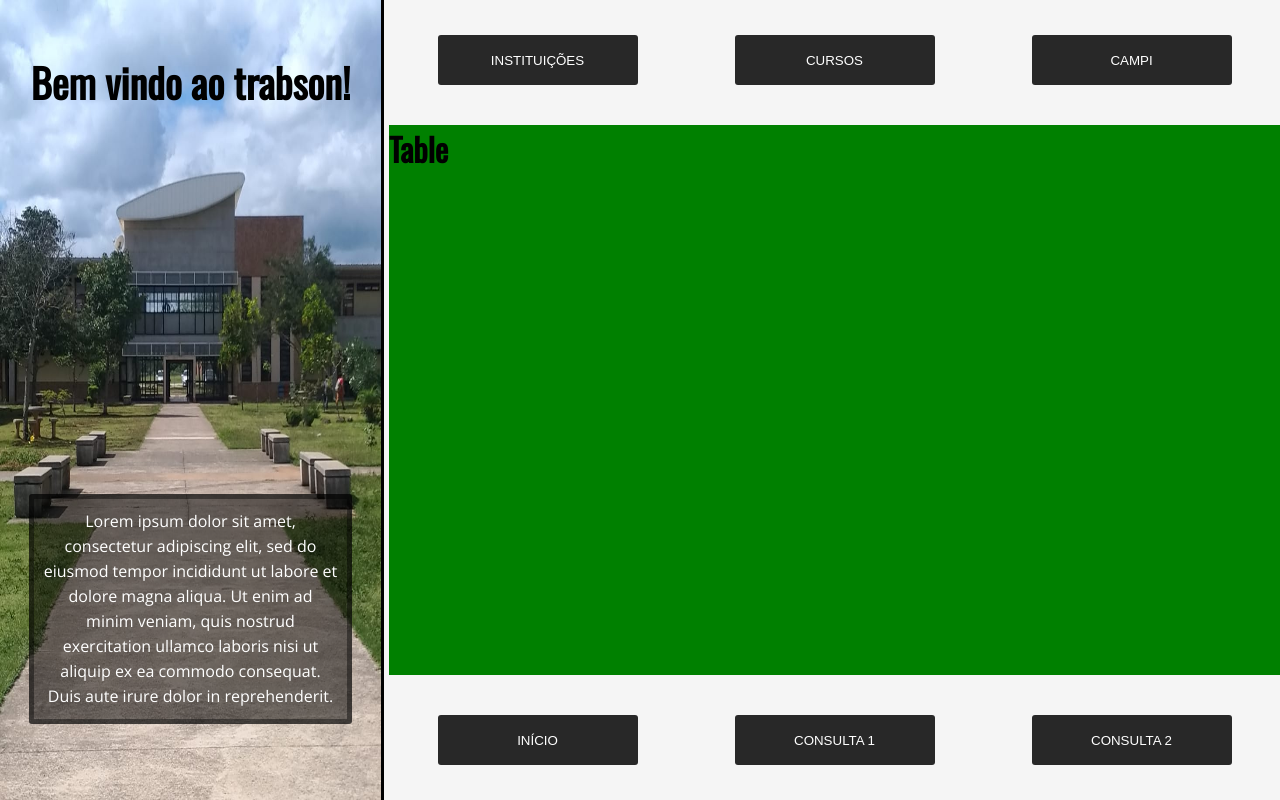
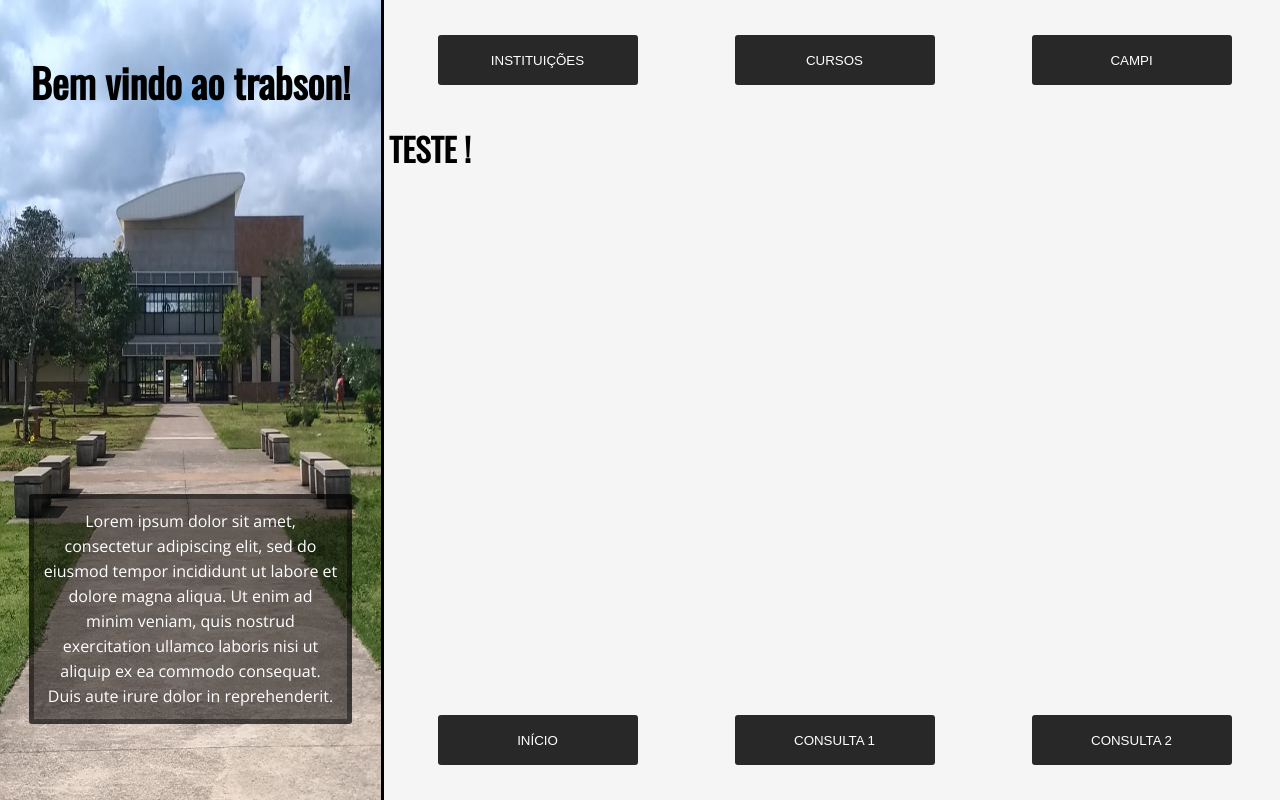
Before and after one commit to devNatron/integradoWEB, a React (Create React App) app in the folder app/: page / in a window 1280 px wide. Built offline with nearby package versions, Linux system fonts and the light colour scheme.

Commit message:
Adicionado React-Router

```diff
--- a/app/package.json
+++ b/app/package.json
@@ -5,6 +5,8 @@
   "dependencies": {
     "react": "^16.8.6",
     "react-dom": "^16.8.6",
+    "react-router": "^5.0.0",
+    "react-router-dom": "^5.0.0",
     "react-scripts": "3.0.0"
   },
   "scripts": {
--- a/app/src/App.js
+++ /dev/null
@@ -1,17 +0,0 @@
-import React from 'react';
-
-import Menu from './components/Templates/Menu'
-import Table from './components/Templates/Table'
-import Nav from './components/Templates/Nav'
-import InfoBar from './components/Templates/InfoBar'
-
-import DarkButton from './components/Utils/DarkButton'
-import "./app.css"
-
-export default () =>
-    <div className="app">
-      <InfoBar></InfoBar>
-      <Menu></Menu>
-      <Table></Table>
-      <Nav></Nav>
-    </div>
--- /dev/null
+++ b/app/src/components/Home/index.js
@@ -0,0 +1,5 @@
+import React from 'react'
+
+export default () => (
+    <h1>TESTE !</h1>
+)
--- a/app/src/index.js
+++ b/app/src/index.js
@@ -1,5 +1,5 @@
 import React from 'react';
 import ReactDOM from 'react-dom';
-import App from './App';
+import App from './main/App';
 
 ReactDOM.render(<App />, document.getElementById('root'));
--- /dev/null
+++ b/app/src/main/App.js
@@ -0,0 +1,20 @@
+import React from 'react';
+import { HashRouter } from 'react-router-dom'
+import "./app.css"
+
+import Routes from './Routes'
+import Menu from '../components/Templates/Menu'
+import Table from '../components/Templates/Table'
+import Nav from '../components/Templates/Nav'
+import InfoBar from '../components/Templates/InfoBar'
+import DarkButton from '../components/Utils/DarkButton'
+
+export default props =>
+  <HashRouter>
+    <div className="app">
+      <InfoBar />
+      <Menu />
+      <Routes/>
+      <Nav />
+    </div>
+  </HashRouter>
--- /dev/null
+++ b/app/src/main/Routes.jsx
@@ -0,0 +1,10 @@
+import React from 'react'
+import { Switch, Route, Redirect } from 'react-router'
+
+import Home from '../components/Home/'
+
+export default props =>
+    <Switch>
+        <Route exact path='/' component={Home} />
+        <Redirect from='*' to='/' />
+    </Switch>
```
Also changed, not shown: app/src/main/app.css (renamed from app/src/app.css), 1 other file (tests, documents, lock files or other folders).
